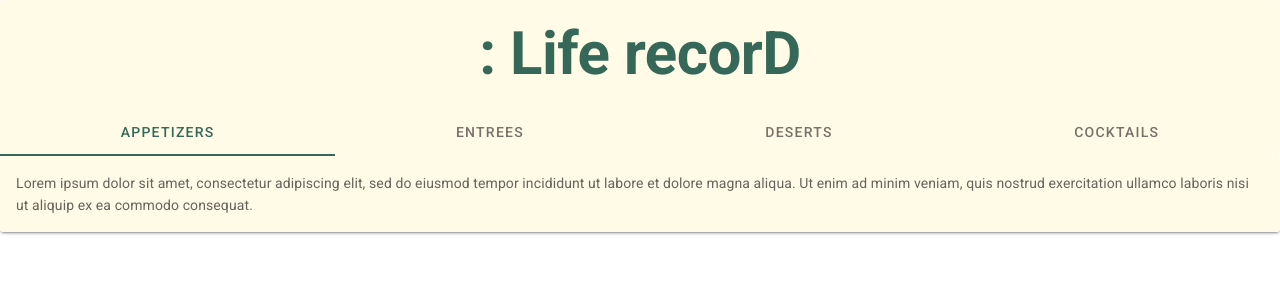
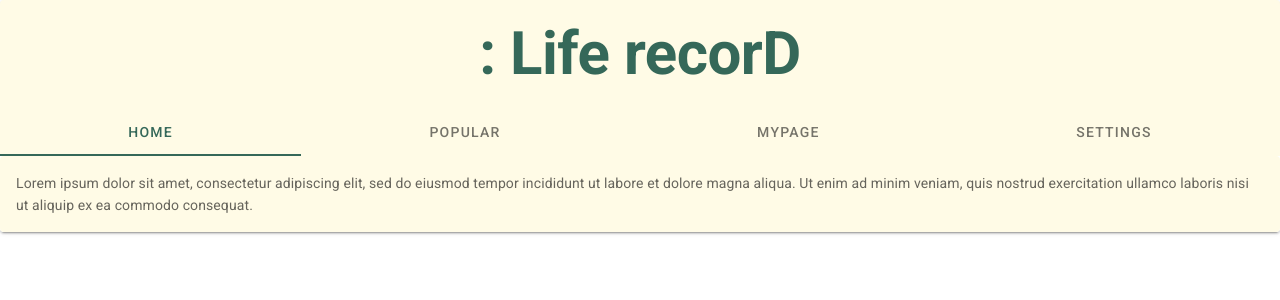
Before and after one commit to DoaKim0724/spring_boot_project, a Vue app in the folder frontend/: page /#/board in a window 1280 px wide. Shown: the top 300 px of the page. Built offline with nearby package versions, Linux system fonts and the light colour scheme.

Commit message:
문구 수정

```diff
--- a/frontend/src/components/views/board/BoardDisplay.vue
+++ b/frontend/src/components/views/board/BoardDisplay.vue
@@ -42,7 +42,7 @@ export default Vue.extend({
     data: () => ({
         tab: null,
         items: [
-          'Appetizers', 'Entrees', 'Deserts', 'Cocktails',
+          'Home', 'Popular', 'MyPage', 'Settings',
         ],
         text: 'Lorem ipsum dolor sit amet, consectetur adipiscing elit, sed do eiusmod tempor incididunt ut labore et dolore magna aliqua. Ut enim ad minim veniam, quis nostrud exercitation ullamco laboris nisi ut aliquip ex ea commodo consequat.',
     })
```
